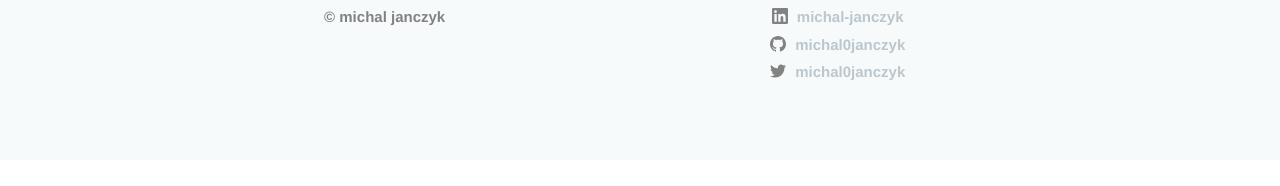
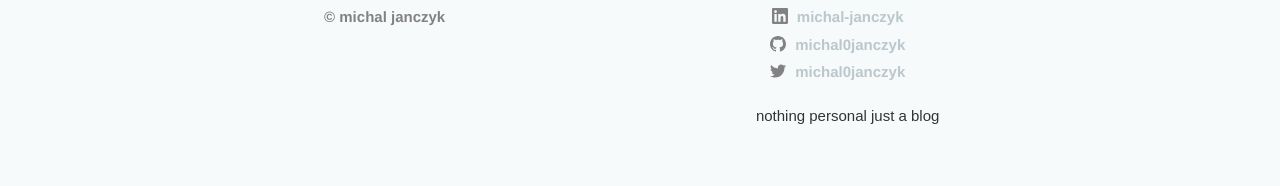
Before and after one commit to michal0janczyk/michaljanczyk.github.io, a Jekyll site: the page built from index.html, in a window 1280 px wide. Shown: the part 1146-1332 px from the top of the page. Built offline with Jekyll 4.4.1, drawn with Linux system fonts in a browser that asks for light colours; the list of posts is cut into pages by our own code; before the commit the page ends 1306 px from its top, so only the background shows below that.

Commit message:
Update footer.html

```diff
--- a/_includes/footer.html
+++ b/_includes/footer.html
@@ -27,7 +27,7 @@
 
       <div class="footer-col footer-col-3">
         {%- include social.html -%}
-        <!-- <p>{{- site.description | escape -}}</p> -->
+        <p>{{- site.description | escape -}}</p>
       </div>
 
 
```
